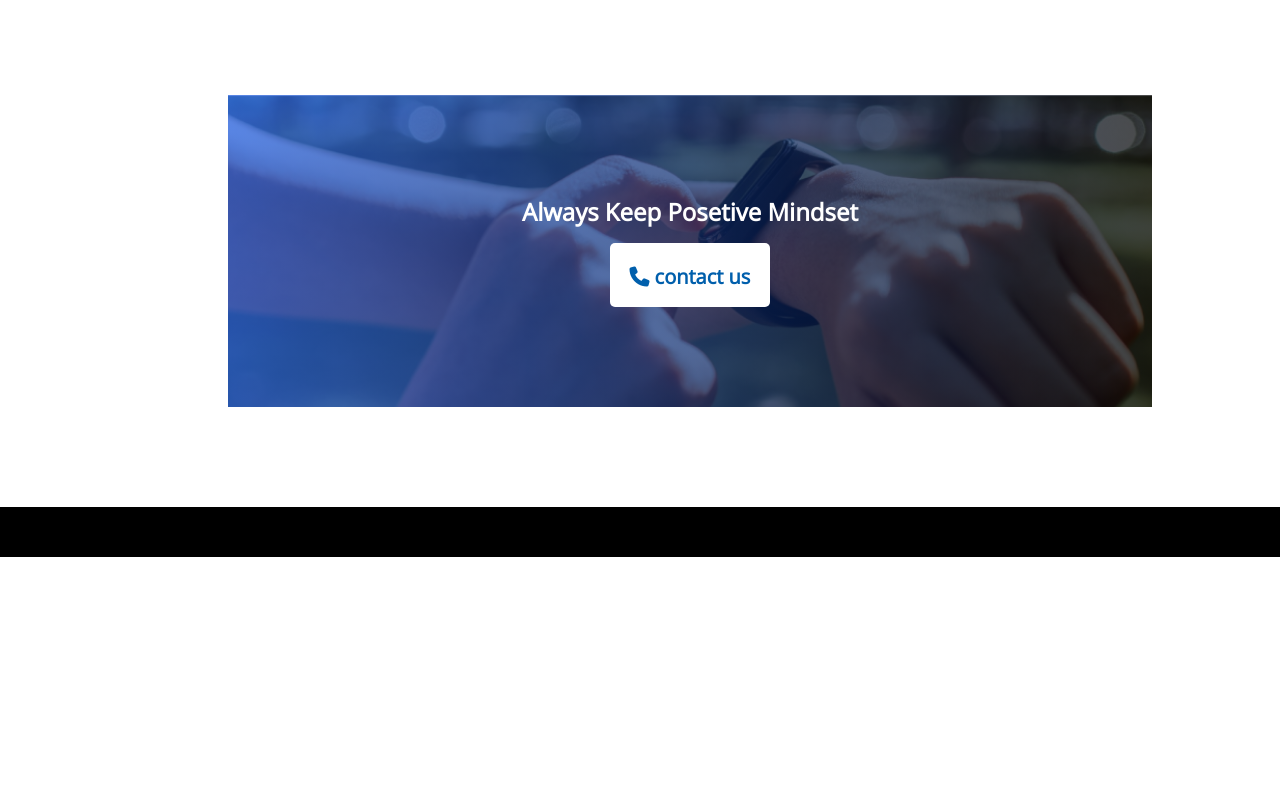
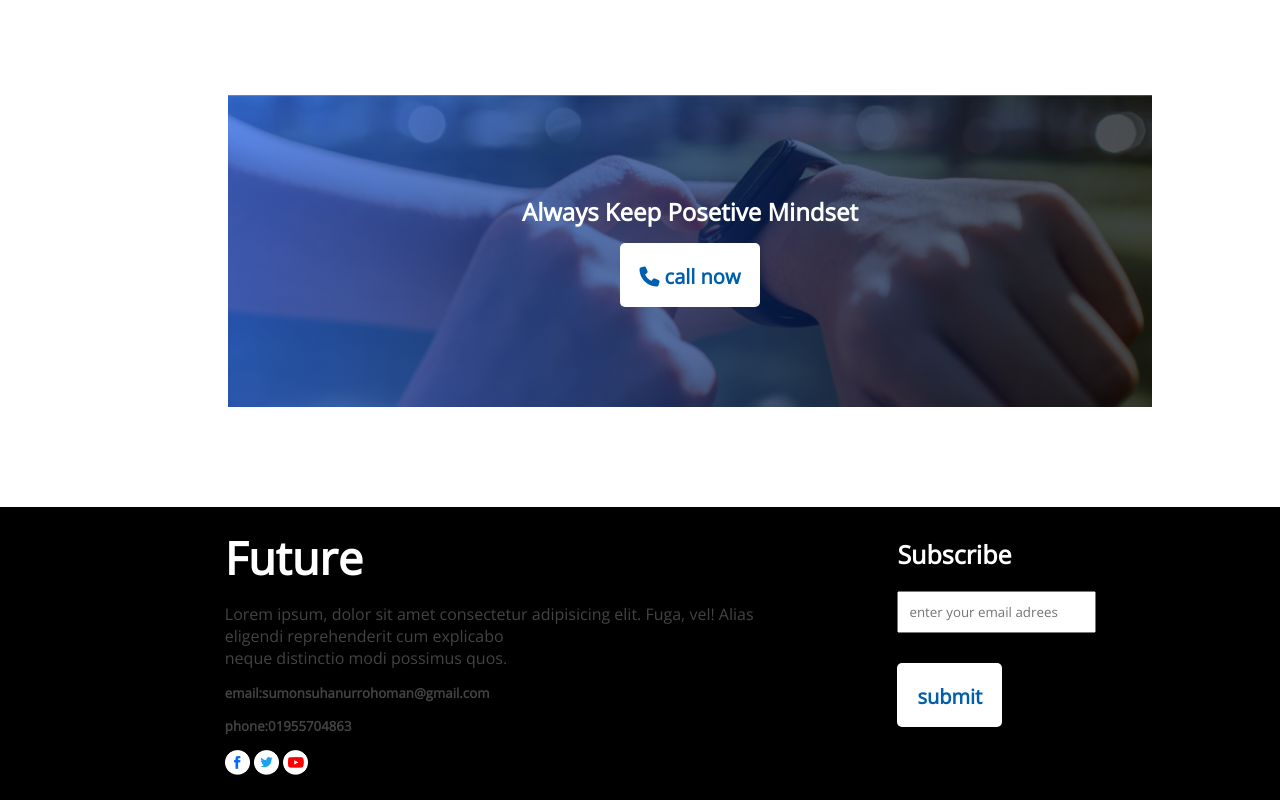
Before and after one commit to Suhanur-Rohoman-Sumon-github/new-year-m, a plain HTML site: page index.html in a window 1280 px wide. Shown: the part 2115-2915 px from the top of the page. Before the commit the page ends 2672 px from the top, so only its background shows below. Drawn offline with nearby package versions, Linux system fonts and the light colour scheme.

Commit message:
footer add

```diff
--- a/assests/styel.css
+++ b/assests/styel.css
@@ -174,8 +174,56 @@ img {
     margin-top: 15px;
 }
 
+/*footer start here*/
+
 footer{
     background-color: black;
-    height: 50px;
     margin-top: 100px;
 }
+
+footer img{
+   height: 25px;
+   width: 25px;
+}
+.footer{
+    display: flex;
+    justify-content: space-between;
+}
+.future{
+
+    margin-left: 16%;
+    padding: 20px;
+}
+.subscribe{
+
+    margin-right: 12%;
+    padding: 30px;
+}
+.footer-titale{
+    color: #FFFFFF;
+    font-weight: 700;
+    font-size: 45px;
+    margin-bottom: 15px;
+    text-transform: capitalize;
+}
+.footer-description{
+    font-weight: 400;
+    font-size: 16px;
+    color:#444343;
+    margin-bottom: 15px;
+}
+.footer-sub-tittale{
+  color:#444343;
+  margin-bottom: 15px;
+}
+input{
+    padding: 10px;
+    margin-bottom: 15px;
+    margin-top: 5px;
+}
+.footer-titale1{
+    color: #FFFFFF;
+    font-size: 25px;
+    margin-bottom: 15px;
+    text-transform: capitalize;
+}
--- a/index.html
+++ b/index.html
@@ -64,12 +64,29 @@
         </section>
         <section class="call-now">
             <h1 class="call-titale">always keep posetive mindset</h1>
-            <li class="second"><button class="btn-primary"><i class="fa-solid fa-phone"></i><a href="#">contact us</a></button></li>
+            <li class="second"><button class="btn-primary"><i class="fa-solid fa-phone"></i><a href="#">call now</a></button></li>
         </section>
     </main>
     <footer>
 
+        <div class="footer">
+            <div class="future">
+                <h1 class="footer-titale">future</h1>
+                <p class="footer-description">Lorem ipsum, dolor sit amet consectetur adipisicing elit. Fuga, vel! Alias <br> eligendi reprehenderit cum explicabo <br> neque distinctio modi possimus quos.</p>
+                <h5 class="footer-sub-tittale">email:sumonsuhanurrohoman@gmail.com</h5>
+                <h5 class="footer-sub-tittale">phone:01955704863</h5>
+                <img class="footer-img" src="assests/images/icons/fb.png" alt="">
+                <img class="footer-img" src="assests/images/icons/twitter.png" alt="">
+                <img class="footer-img"  src="assests/images/icons/youtube.png" alt="">
 
+            </div>
+            <div class="subscribe">
+                <h1 class="footer-titale1">subscribe </h1>
+                <input type="email" placeholder="enter your email adrees"> <br>
+                <li class="second"><button class="btn-primary"><a href="#">submit</a></button></li>
+
+            </div>
+        </div>
 
     </footer>
 </body>
```
